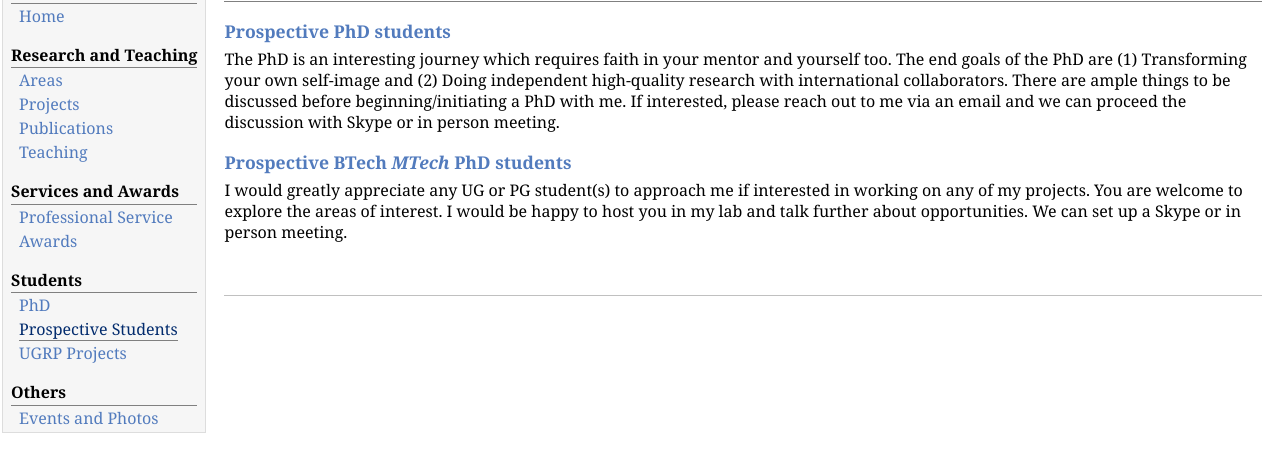
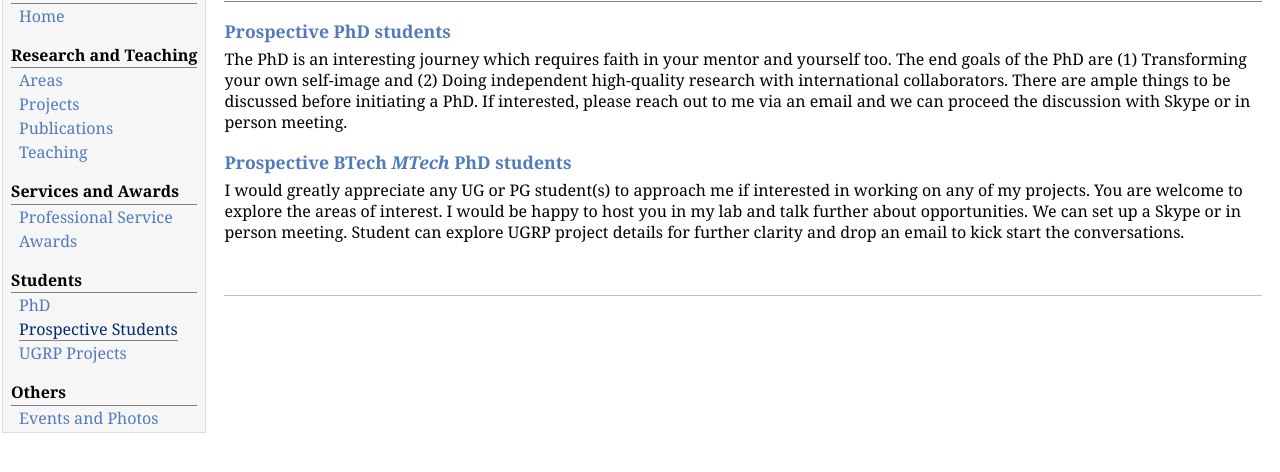
Before and after one commit to dkpcad/dkpcad.github.io, a plain HTML site: page prospective.html in a window 1280 px wide. Shown: the part 48-520 px from the top of the page. Drawn offline with Linux system fonts and the light colour scheme.

Commit message:
Update prospective.html

```diff
--- a/prospective.html
+++ b/prospective.html
@@ -48,9 +48,9 @@
 <h1>Prospective Students</h1>
 </div>
 <h3>Prospective PhD students</h3>
-<p>The PhD is an interesting journey which requires faith in your mentor and yourself too. The end goals of the PhD are (1) Transforming your own self-image and (2) Doing independent high-quality research with international collaborators. There are ample things to be discussed before beginning/initiating a PhD with me. If interested, please reach out to me via an email and we can proceed the discussion with Skype or in person meeting. </p>
+<p>The PhD is an interesting journey which requires faith in your mentor and yourself too. The end goals of the PhD are (1) Transforming your own self-image and (2) Doing independent high-quality research with international collaborators. There are ample things to be discussed before initiating a PhD. If interested, please reach out to me via an email and we can proceed the discussion with Skype or in person meeting. </p>
 <h3>Prospective BTech <i> MTech </i>PhD students</h3>
-<p>I would greatly appreciate any UG or PG student(s) to approach me if interested in working on any of my projects. You are welcome to explore the areas of interest. I would be happy to host you in my lab and talk further about opportunities. We can set up a Skype or in person meeting.</p>
+<p>I would greatly appreciate any UG or PG student(s) to approach me if interested in working on any of my projects. You are welcome to explore the areas of interest. I would be happy to host you in my lab and talk further about opportunities. We can set up a Skype or in person meeting. Student can explore UGRP project details for further clarity and drop an email to kick start the conversations.</p>
 <div id="footer">
 <div id="footer-text">
 </div>
```
